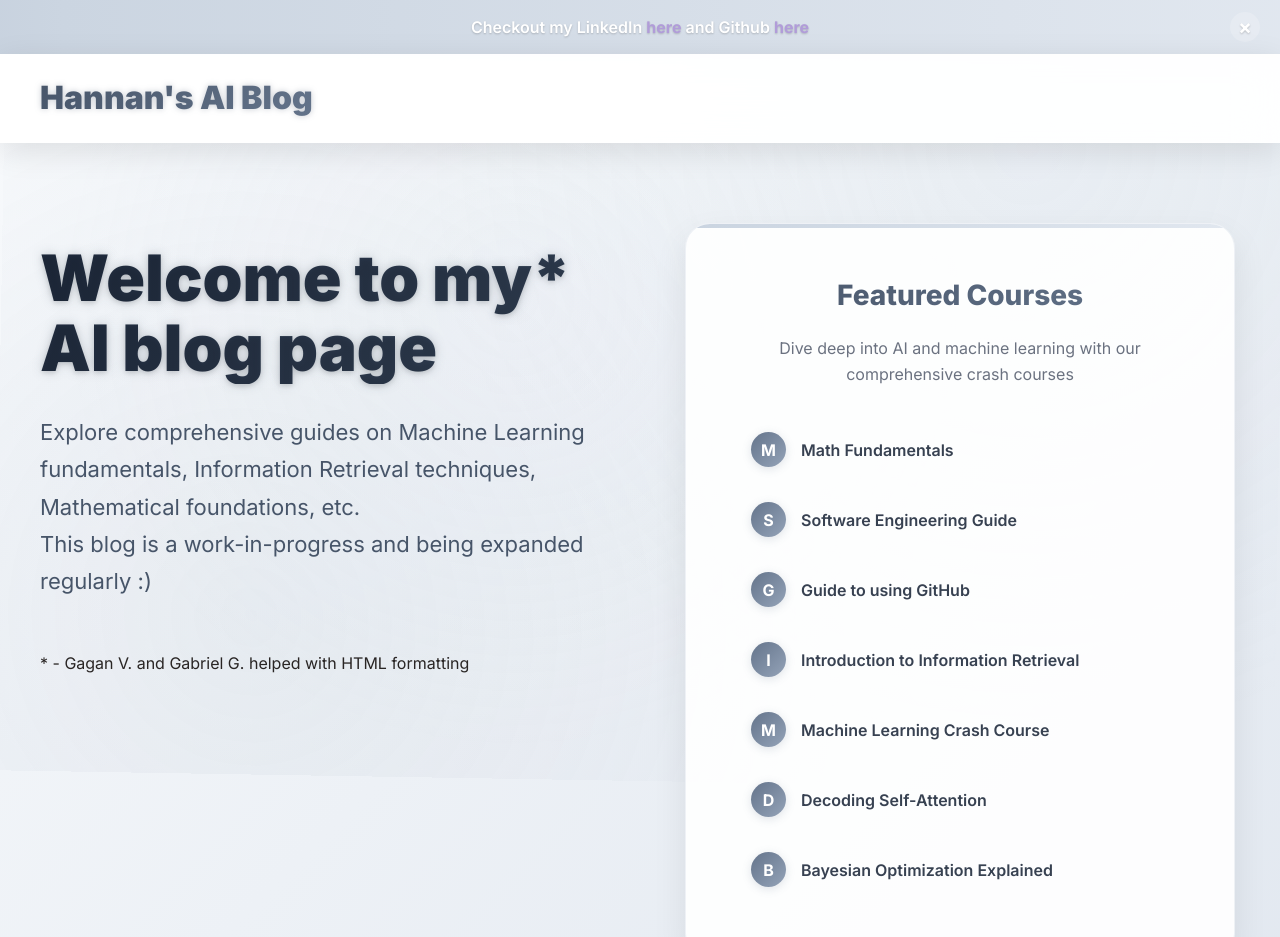
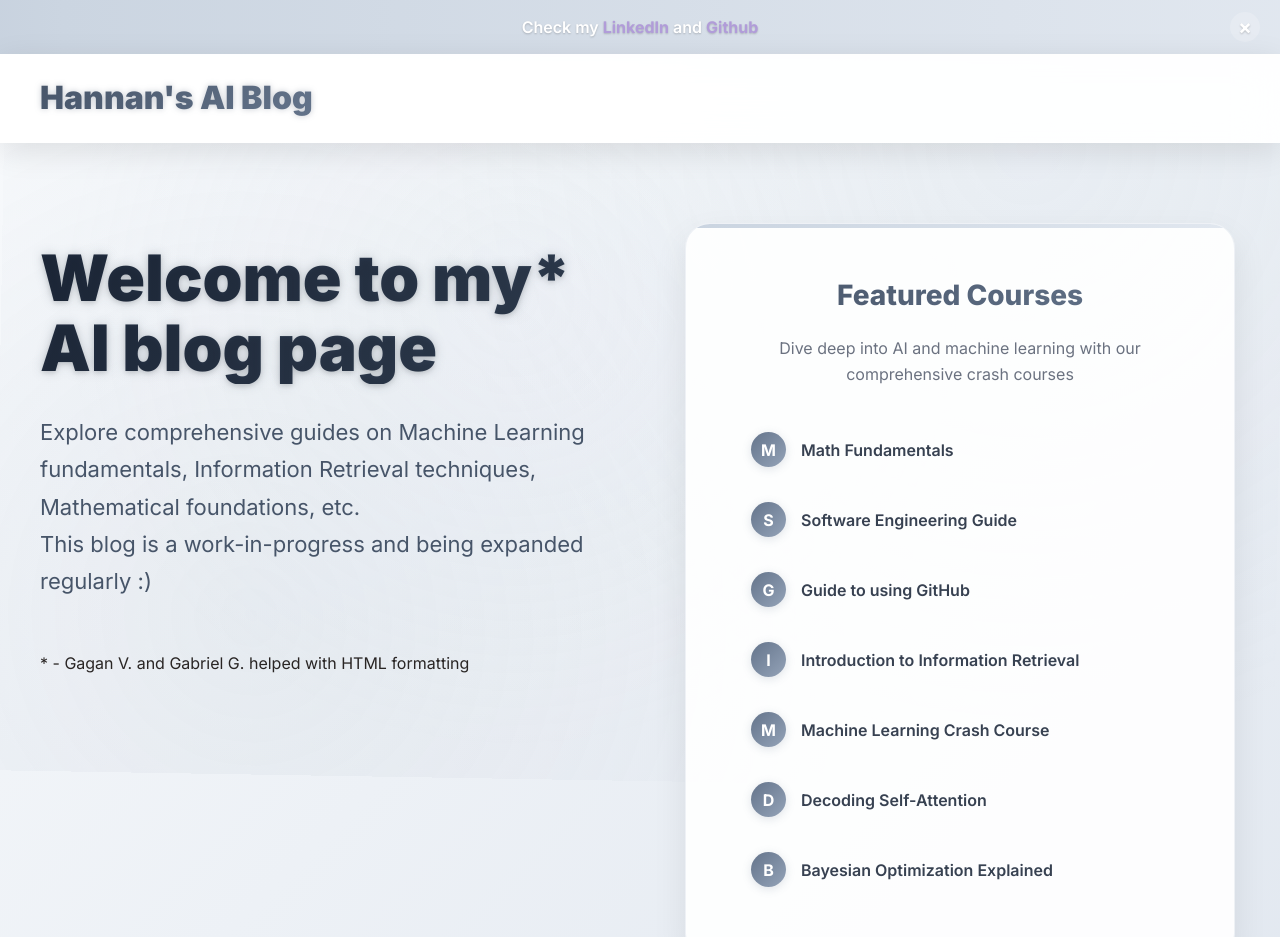
Before and after one commit to HannanJaved/AI-blog, a plain HTML site: page index.html in a window 1280 px wide. Shown: the top 937 px of the page. Drawn offline with nearby package versions, Linux system fonts and the light colour scheme.

Commit message:
Update LinkedIn and GitHub links in banner

```diff
--- a/index.html
+++ b/index.html
@@ -557,10 +557,10 @@
     <!-- Top Banner , maybe change the overall color-->
     <div class="banner">
         <span>
-            Checkout my LinkedIn
-            <a href="https://www.linkedin.com/in/hannan-mahadik/" target="_blank" style="color:#B19CD9; font-weight:bold;">here</a>
-            and Github
-            <a href="https://github.com/HannanJaved" target="_blank" style="color:#B19CD9; font-weight:bold;">here</a>
+            Check my
+            <a href="https://www.linkedin.com/in/hannan-mahadik/" target="_blank" style="color:#B19CD9; font-weight:bold;">LinkedIn</a>
+            and
+            <a href="https://github.com/HannanJaved" target="_blank" style="color:#B19CD9; font-weight:bold;">Github</a>
         </span>
         <span class="banner-close">×</span>
     </div>
```
